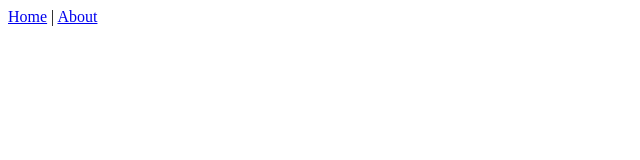
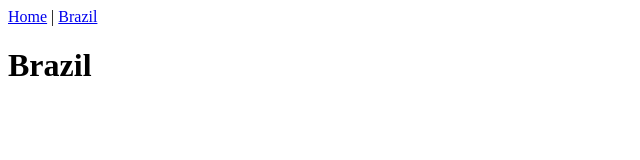
Before and after one commit to quackness/vue-router, a Vue app: page /brazil in a window 1280 px wide. Before the commit this address had no page. Shown: the top 160 px of the page, without its empty margins (0-640 px from the left). Built offline with nearby package versions, Linux system fonts and the light colour scheme; the HTML template or start-up script is replaced by a standard one.

Commit message:
add route for Brazil

```diff
--- a/src/App.vue
+++ b/src/App.vue
@@ -1,10 +1,9 @@
 <template>
-  <router-link to="/">Home</router-link> |
-  <router-link to="/about">About</router-link>
+  <div id="nav">
+    <router-link to="/">Home</router-link> |
+    <router-link to="/brazil">Brazil</router-link>
+  </div>
   <div class="container">
     <router-view />
   </div>
 </template>
-
-<script>
-</script>
--- a/src/router/index.js
+++ b/src/router/index.js
@@ -1,5 +1,6 @@
 import { createRouter, createWebHistory } from "vue-router";
 import HomeView from "../views/HomeView.vue";
+import BrazilView from "../views/BrazilView.vue";
 
 const routes = [
   {
@@ -16,6 +17,11 @@ const routes = [
     component: () =>
       import(/* webpackChunkName: "about" */ "../views/AboutView.vue"),
   },
+  {
+    path: "/brazil",
+    name: "brazil",
+    component: BrazilView,
+  },
 ];
 
 const router = createRouter({
--- a/src/views/Brazil.vue
+++ /dev/null
@@ -1,5 +0,0 @@
-<template>
-<div class="brazil">
-  <h1>Brazil<h1>
-</div>
-</template>
--- /dev/null
+++ b/src/views/BrazilView.vue
@@ -0,0 +1,5 @@
+<template>
+  <div class="brazil">
+    <h1>Brazil</h1>
+  </div>
+</template>
```
Also changed, not shown: src/views/HomeView.vue (line endings or trailing spaces).
